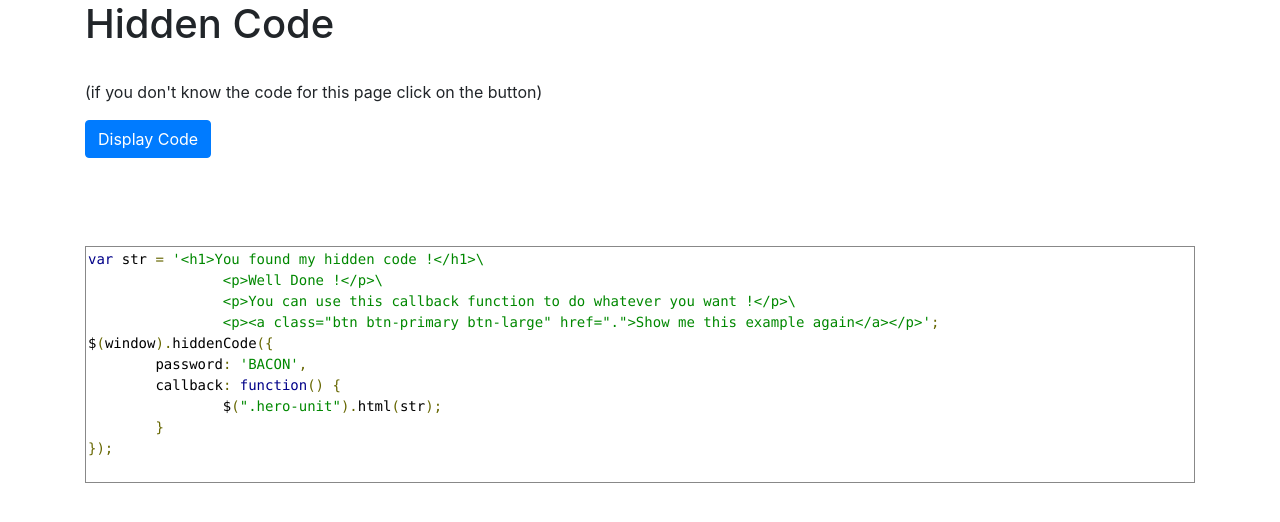
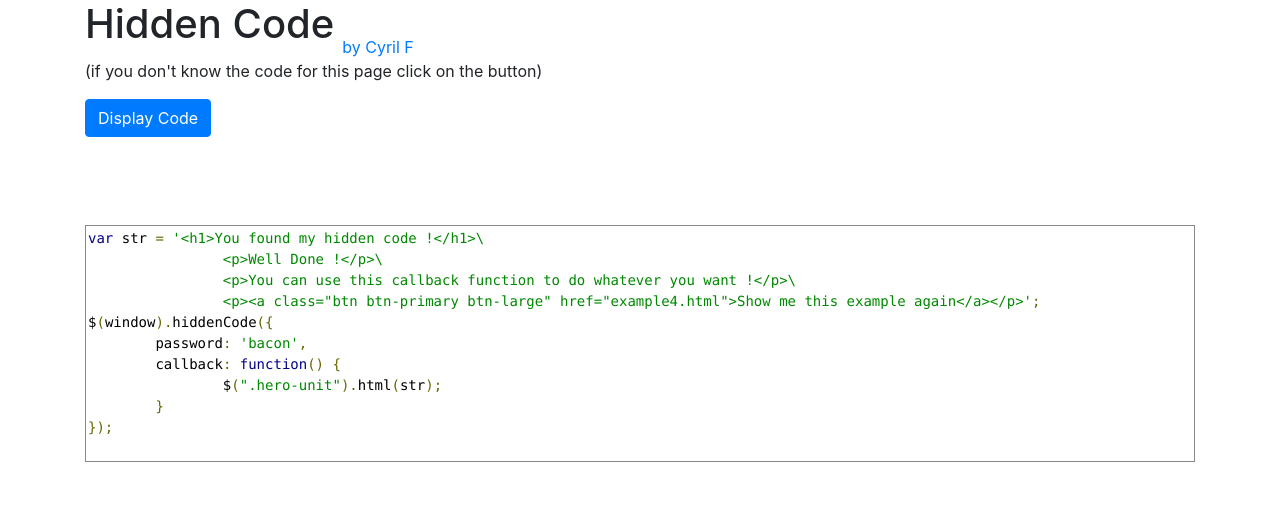
Before and after one commit to cyrilf/hidden-code, a plain HTML site: page examples/example4.html in a window 1280 px wide. Drawn offline with nearby package versions, Linux system fonts and the light colour scheme.

Commit message:
Examples work and ui modifications

```diff
--- a/examples/example4.html
+++ b/examples/example4.html
@@ -21,15 +21,31 @@
 			});
 		</script>
 
+		<style type="text/css">
+	        #project_title {
+	            float : left;
+	        }
+
+	        #by_author {
+	          display: inline-block;
+	          margin-top : 35px;
+	          margin-left : 8px;
+	        }
+
+	        .clear {
+	          clear: both;
+	        }
+	    </style>
+
 		<!--Following scripts are needed for "hidden code" to work-->
-		<script src="javascripts/jquery.hiddenCode.js" type="text/javascript"></script>
+		<script src="../javascripts/jquery.hiddenCode.js" type="text/javascript"></script>
 		<script type="text/javascript">
 			var str = '<h1>You found my hidden code !</h1>\
 											<p>Well Done !</p>\
 											<p>You can use this callback function to do whatever you want !</p>\
-											<p><a class="btn btn-primary btn-large" href=".">Show me this example again</a></p>';
+											<p><a class="btn btn-primary btn-large" href="example4.html">Show me this example again</a></p>';
 			$(window).hiddenCode({
-				password: 'BACON',
+				password: 'bacon',
 				callback: function() {
 					$(".hero-unit").html(str);
 				}
@@ -39,9 +55,9 @@
 	<body>
 		<div class="container">
 			<div class="hero-unit">
-			    <h1>Hidden Code</h1>
+			    <h1 id="project_title">Hidden Code</h1><a id="by_author" href="http://cyrilf.com">by Cyril F</a>
 			    <br />
-			    <p>
+			    <p class="clear">
 			    	(if you don't know the code for this page click on the button)
 			    </p>
 			    <p><a id="displayHiddenCode" class="btn btn-primary btn-large" href="#">Display Code</a></p>
@@ -51,9 +67,9 @@
 var str = '&lt;h1&gt;You found my hidden code !&lt;/h1&gt;\
 		&lt;p&gt;Well Done !&lt;/p&gt;\
 		&lt;p&gt;You can use this callback function to do whatever you want !&lt;/p&gt;\
-		&lt;p&gt;&lt;a class="btn btn-primary btn-large" href="."&gt;Show me this example again&lt;/a&gt;&lt;/p&gt;';
+		&lt;p&gt;&lt;a class="btn btn-primary btn-large" href="example4.html"&gt;Show me this example again&lt;/a&gt;&lt;/p&gt;';
 $(window).hiddenCode({
-	password: 'BACON',
+	password: 'bacon',
 	callback: function() {
 		$(".hero-unit").html(str);
 	}
```
Also changed, not shown: examples/example.html (+21 -4 lines), examples/example2.html (+20 -5 lines), examples/example3.html (+18 -3 lines), examples/index.html (+17 -2 lines), index.html (+35 -3 lines).
